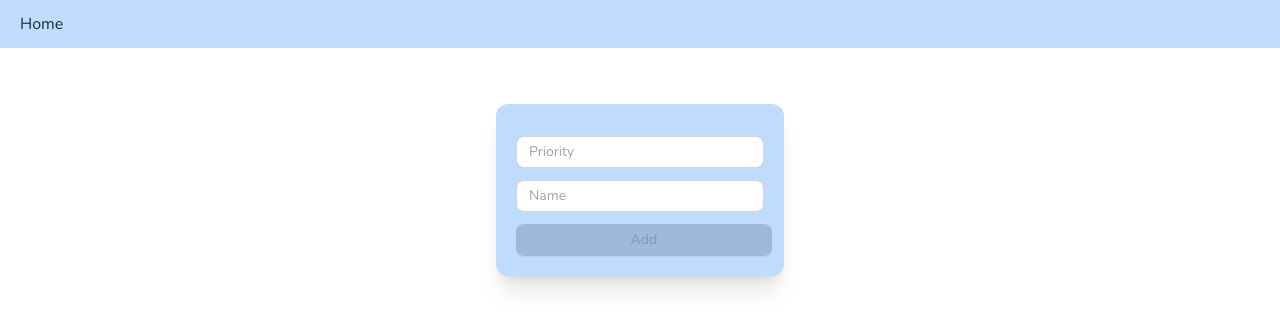
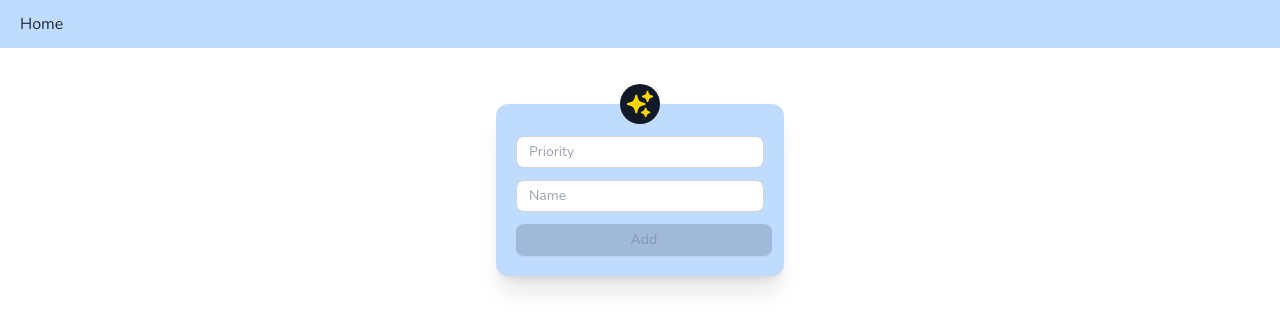
Before and after one commit to parham-ab/React-Magic-Table, a React (Vite) app: page / in a window 1280 px wide. Shown: the top 326 px of the page. Built offline with nearby package versions, Linux system fonts and the light colour scheme.

Commit message:
logo inside the form

```diff
--- a/src/components/common/styled-components/Loader.js
+++ b/src/components/common/styled-components/Loader.js
@@ -12,7 +12,7 @@ export const LoaderContainer = styled.div`
   display: flex;
   align-items: center;
   justify-content: center;
-  min-height: 100vh;
+  min-height: 60vh;
 `;
 export const Loader = styled.div`
   display: block;
--- a/src/components/forms/Form.jsx
+++ b/src/components/forms/Form.jsx
@@ -5,6 +5,7 @@ import Table from "./Table";
 import { addRows } from "features/tableSlice";
 import formSchema from "utils/validations/form";
 import { useEffect } from "react";
+import sparks from "assets/sparks.svg";
 
 const Form = () => {
   const {
@@ -32,8 +33,11 @@ const Form = () => {
     <>
       <form
         onSubmit={handleSubmit(submitHandler)}
-        className="bg-blue-200 w-72 p-5 rounded-xl shadow-xl m-auto"
+        className="bg-blue-200 w-72 p-5 rounded-xl shadow-xl m-auto relative"
       >
+        <div className="absolute top-0 left-1/2 transform -translate-x-1/2 -translate-y-1/2 w-10 h-10 rounded-full bg-gray-900 flex justify-center items-center">
+          <img src={sparks} alt="magic" />
+        </div>
         <label className="input input-bordered input-sm flex items-center gap-2 my-3">
           <input
             type="number"
```
Also changed, not shown: src/assets/sparks.svg (added).
